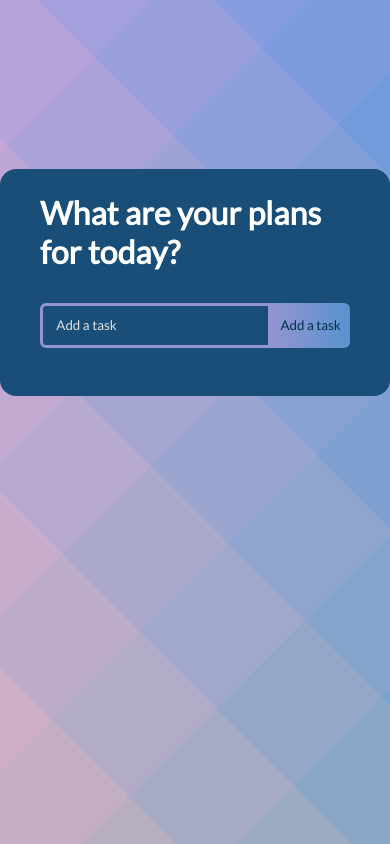
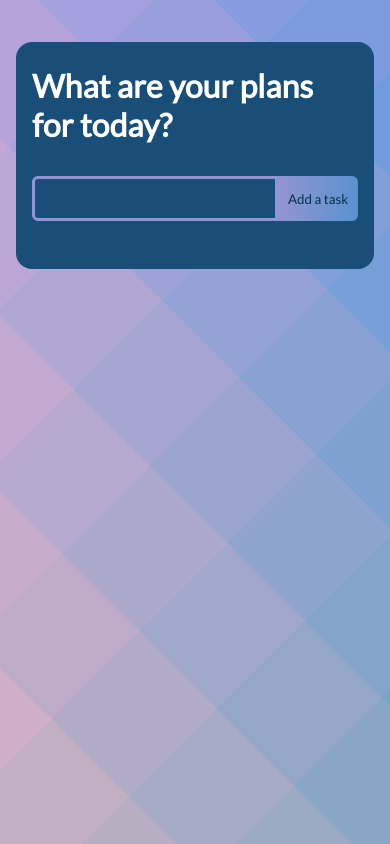
Before and after one commit to JustasBac/react-todo, a React (Create React App) app: page / in a window 390 px wide. Built offline with nearby package versions, Linux system fonts and the light colour scheme.

Commit message:
pabaiga, stiliai ir media querry

```diff
--- a/src/App.css
+++ b/src/App.css
@@ -242,4 +242,12 @@ body {
           transform: scale(1.05);
   cursor: pointer;
 }
+
+@media only screen and (max-width: 600px) {
+  .pagrindas {
+    top: 5%;
+    padding: 1.5em 1em;
+    margin: 0 1em;
+  }
+}
 /*# sourceMappingURL=app.css.map */
--- a/src/app.scss
+++ b/src/app.scss
@@ -143,7 +143,6 @@ body {
         }
         &:nth-child(4n + 3) {
             //1 ir 5
-            // background: linear-gradient(0.25turn, #faa307, #f48c06);
             background: linear-gradient(0.25turn, rgb(187, 166, 213), rgb(223, 174, 208));
         }
         &:hover {
@@ -152,3 +151,11 @@ body {
         }
     }
 }
+
+@media only screen and (max-width: 600px) {
+    .pagrindas {
+        top: 5%;
+        padding: 1.5em 1em;
+        margin: 0 1em;
+    }
+}
--- a/src/components/TodoForm.js
+++ b/src/components/TodoForm.js
@@ -17,7 +17,7 @@ function TodoForm(props) {
 
     var today = curHour + ":" + curMinute + " " + curMonth + " " + dayOfMonth + ", " + curYear;
 
-    const [input, setInput] = useState('');
+    const [input, setInput] = useState(props.edit ? props.edit.value : ' ');
 
     const inputRef = useRef(null)
 
@@ -42,8 +42,26 @@ function TodoForm(props) {
 
     return (
         <form className="todo-form" onSubmit={handleSubmit}>
-            <input type="text" placeholder="Add a task" value={input} name="text" className="todo-input" onChange={handleChange} ref={inputRef} />
-            <button className="todo-button">Add a task</button>
+            {props.edit ? (<> <input
+                type="text"
+                placeholder="Update a task"
+                value={input}
+                name="text"
+                className="todo-input edit"
+                onChange={handleChange}
+                ref={inputRef}
+            />
+                <button className="todo-button edit">Update</button> </>) :
+                (<> <input
+                    type="text"
+                    placeholder="Add a task"
+                    value={input}
+                    name="text"
+                    className="todo-input"
+                    onChange={handleChange}
+                    ref={inputRef} />
+                    <button className="todo-button">Add a task</button></>)}
+
         </form>
     )
 }
```
Also changed, not shown: public/index.html (+0 -10 lines), 1 other file (tests, documents, lock files or other folders).
